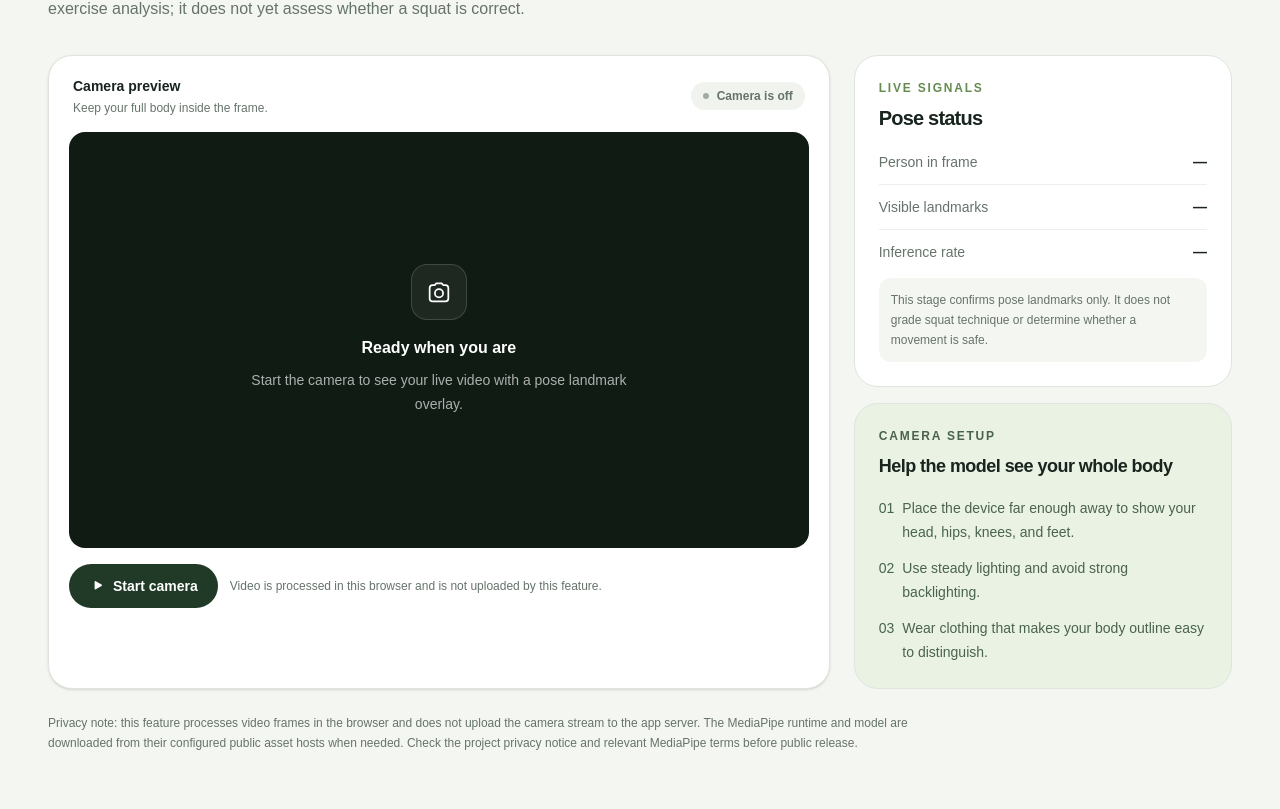
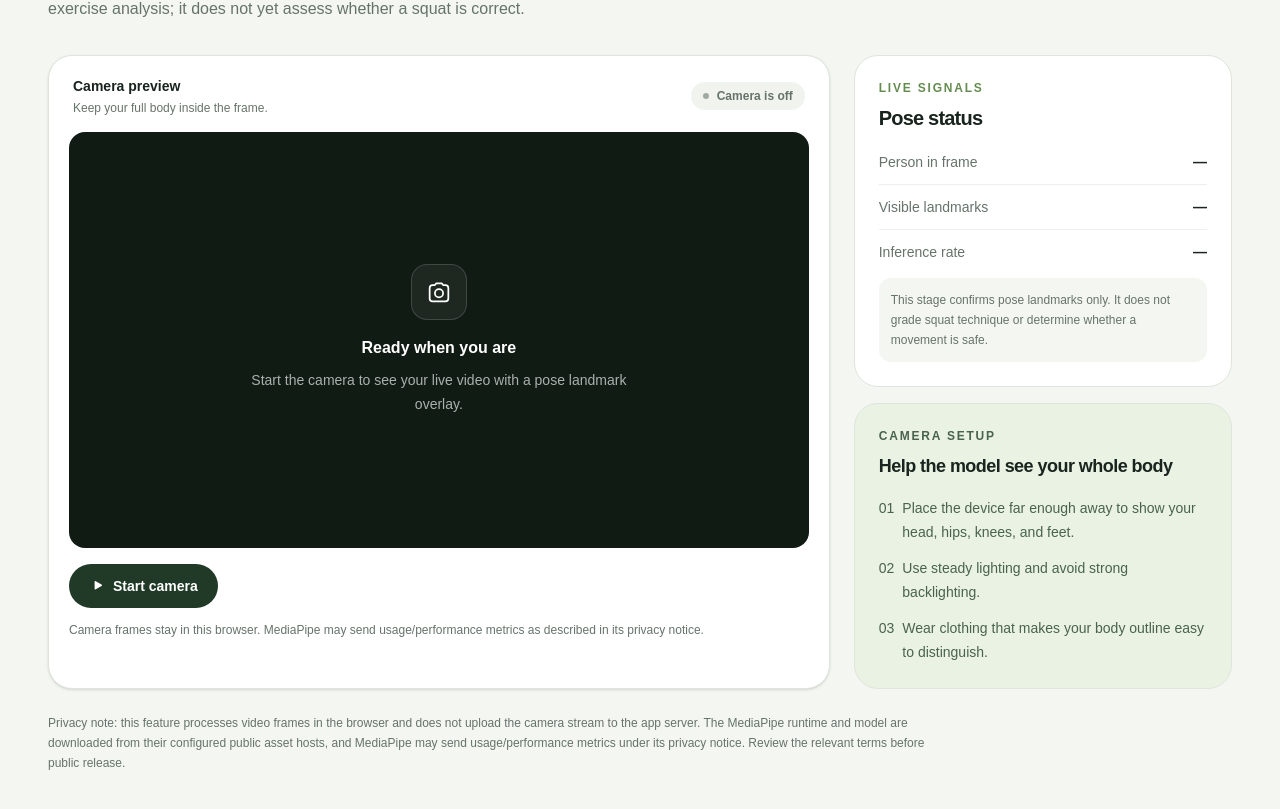
Before and after one commit to zhenguet/zuhelth, a Next.js app: page /workout/squat in a window 1280 px wide. Shown: the part 219-1028 px from the top of the page. Built offline with nearby package versions, Linux system fonts and the light colour scheme.

Commit message:
fix: report visible pose landmarks accurately

```diff
--- a/src/app/workout/squat/page.tsx
+++ b/src/app/workout/squat/page.tsx
@@ -37,7 +37,7 @@ export default function SquatWorkoutPage() {
         <PoseCameraPanel />
 
         <p className="mt-6 max-w-4xl text-xs leading-5 text-[#66736b]">
-          Privacy note: this feature processes video frames in the browser and does not upload the camera stream to the app server. The MediaPipe runtime and model are downloaded from their configured public asset hosts when needed. Check the project privacy notice and relevant MediaPipe terms before public release.
+          Privacy note: this feature processes video frames in the browser and does not upload the camera stream to the app server. The MediaPipe runtime and model are downloaded from their configured public asset hosts, and MediaPipe may send usage/performance metrics under its privacy notice. Review the relevant terms before public release.
         </p>
       </section>
     </main>
--- a/src/components/pose/pose-camera-panel.tsx
+++ b/src/components/pose/pose-camera-panel.tsx
@@ -336,7 +336,8 @@ export function PoseCameraPanel() {
             try {
               const result = currentLandmarker.detectForVideo(currentVideo, now);
               const landmarks = (result.landmarks[0] ?? []) as Landmark[];
-              const hasPose = landmarks.length > 0;
+              const visibleCount = landmarks.filter(isVisible).length;
+              const hasPose = visibleCount > 0;
               const context = currentCanvas.getContext("2d");
 
               if (context) {
@@ -353,7 +354,7 @@ export function PoseCameraPanel() {
                 setPoseFound(hasPose);
               }
 
-              setLandmarkCount(landmarks.length);
+              setLandmarkCount(visibleCount);
               lastVideoTimeRef.current = currentVideo.currentTime;
               lastInferenceTimeRef.current = now;
               fpsFrameCountRef.current += 1;
@@ -525,7 +526,7 @@ export function PoseCameraPanel() {
           <p className="text-xs leading-5 text-[#66736b]">
             {status === "running"
               ? "Camera is active. Stop it when you finish."
-              : "Video is processed in this browser and is not uploaded by this feature."}
+              : "Camera frames stay in this browser. MediaPipe may send usage/performance metrics as described in its privacy notice."}
           </p>
         </div>
       </div>
```
